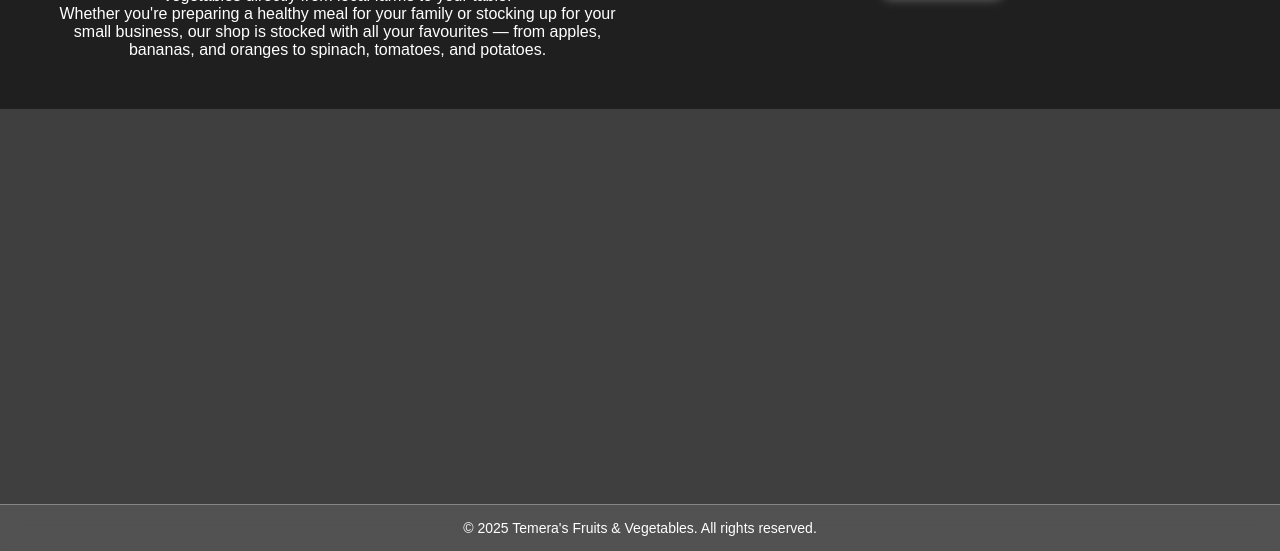
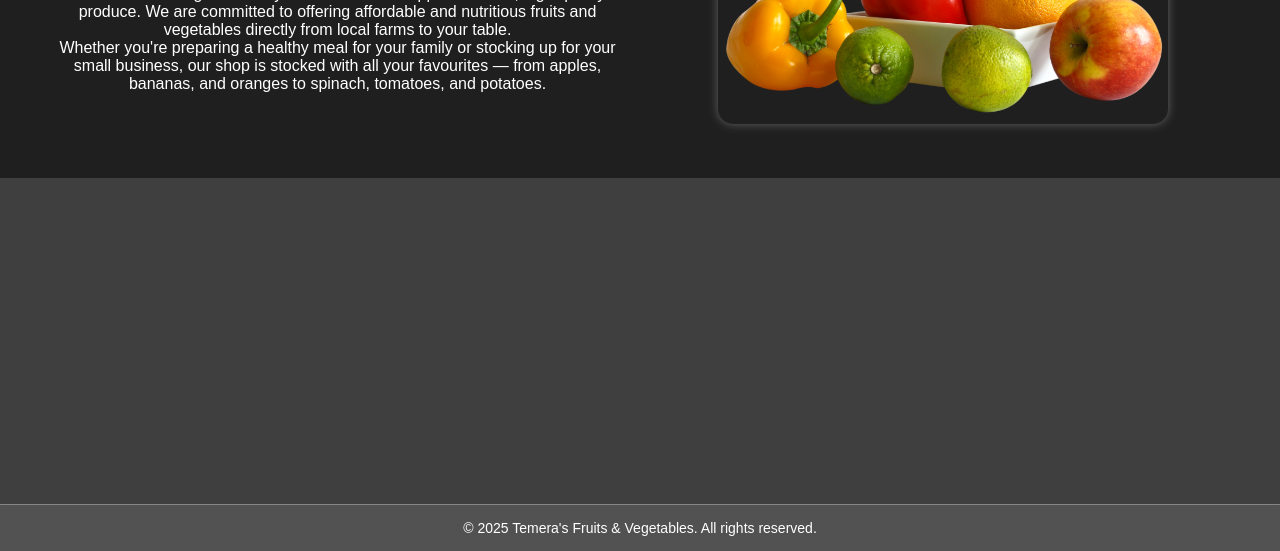
Before and after one commit to Temera161/temera-s-fruits, a plain HTML site: page index.html in a window 1280 px wide. Shown: the part 249-800 px from the top of the page. Drawn offline with Linux system fonts and the light colour scheme; files whose address does not match are found by name.

Commit message:
Update index.html

```diff
--- a/index.html
+++ b/index.html
@@ -41,7 +41,7 @@
                 </p>
             </div>
             <div class="welcome-image">
-                <img src="img/homepage.png" alt="Fresh Produce">
+                <img src="homepage.png" alt="Fresh Produce">
             </div>
         </section>
 
@@ -58,4 +58,5 @@
     </footer>
 </body>
 
+
 </html>
```
